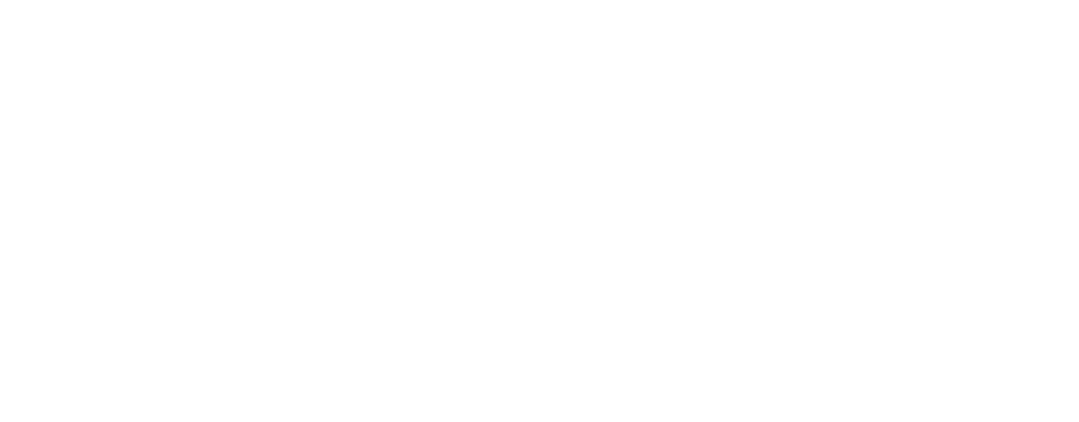
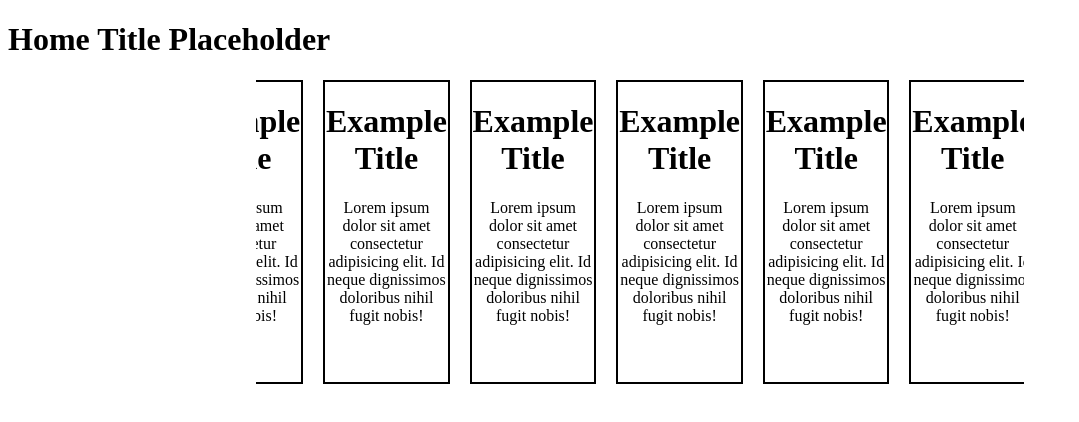
Before and after one commit to Moh-Zaman/IndieTasker, a React (Vite) app: page / in a window 1280 px wide. Shown: the top 422 px of the page, without its empty margins (0-1079 px from the left). Built offline with nearby package versions, Linux system fonts and the light colour scheme.

Commit message:
Added a basic Carousel for freelancer cards. Added a pages folder with a Home and About page

```diff
--- a/src/App.jsx
+++ b/src/App.jsx
@@ -1,7 +1,9 @@
-import './App.css'
+import Home from "./pages/Home/Home";
+
+import "./App.css";
 
 function App() {
-  return
+    return <Home />;
 }
 
-export default App
+export default App;
--- /dev/null
+++ b/src/components/Carousel/Carousel.css
@@ -0,0 +1,25 @@
+.carousel-container {
+    cursor: grab;
+    overflow: hidden;
+    margin: auto;
+    width: 60vw;
+}
+
+.horizontal-carousel {
+    display: flex;
+    width: 100vw;
+    gap: 20px;
+}
+
+.vertical-carousel {
+    display: block;
+    height: 40vh;
+}
+
+.example-card {
+    text-align: center;
+    border: 2px solid black;
+    width: 250px;
+    height: 300px;
+    margin-bottom: 20px;
+}
--- /dev/null
+++ b/src/components/Carousel/Carousel.jsx
@@ -0,0 +1,56 @@
+import { motion } from "framer-motion";
+
+import "./Carousel.css";
+
+function Carousel() {
+    return (
+        <motion.div className="carousel-container">
+            <motion.div drag="x" dragConstraints={{ right: 0, left: -1000 }} initial={{ x: -500 }} className="horizontal-carousel">
+                <motion.div drag="y" dragConstraints={{ bottom: 0, top: -600 }} className="vertical-carousel">
+                    <div className="example-card">
+                        <h1>Example Title</h1>
+                        <p>Lorem ipsum dolor sit amet consectetur adipisicing elit. Id neque dignissimos doloribus nihil fugit nobis!</p>
+                    </div>
+                    <div className="example-card">
+                        <h1>Example Title</h1>
+                        <p>Lorem ipsum dolor sit amet consectetur adipisicing elit. Id neque dignissimos doloribus nihil fugit nobis!</p>
+                    </div>
+                    <div className="example-card">
+                        <h1>Example Title</h1>
+                        <p>Lorem ipsum dolor sit amet consectetur adipisicing elit. Id neque dignissimos doloribus nihil fugit nobis!</p>
+                    </div>
+                </motion.div>
+                <div className="example-card">
+                    <h1>Example Title</h1>
+                    <p>Lorem ipsum dolor sit amet consectetur adipisicing elit. Id neque dignissimos doloribus nihil fugit nobis!</p>
+                </div>
+                <div className="example-card">
+                    <h1>Example Title</h1>
+                    <p>Lorem ipsum dolor sit amet consectetur adipisicing elit. Id neque dignissimos doloribus nihil fugit nobis!</p>
+                </div>
+                <div className="example-card">
+                    <h1>Example Title</h1>
+                    <p>Lorem ipsum dolor sit amet consectetur adipisicing elit. Id neque dignissimos doloribus nihil fugit nobis!</p>
+                </div>
+                <div className="example-card">
+                    <h1>Example Title</h1>
+                    <p>Lorem ipsum dolor sit amet consectetur adipisicing elit. Id neque dignissimos doloribus nihil fugit nobis!</p>
+                </div>
+                <div className="example-card">
+                    <h1>Example Title</h1>
+                    <p>Lorem ipsum dolor sit amet consectetur adipisicing elit. Id neque dignissimos doloribus nihil fugit nobis!</p>
+                </div>
+                <div className="example-card">
+                    <h1>Example Title</h1>
+                    <p>Lorem ipsum dolor sit amet consectetur adipisicing elit. Id neque dignissimos doloribus nihil fugit nobis!</p>
+                </div>
+                <div className="example-card">
+                    <h1>Example Title</h1>
+                    <p>Lorem ipsum dolor sit amet consectetur adipisicing elit. Id neque dignissimos doloribus nihil fugit nobis!</p>
+                </div>
+            </motion.div>
+        </motion.div>
+    );
+}
+
+export default Carousel;
--- /dev/null
+++ b/src/pages/Home/Home.jsx
@@ -0,0 +1,14 @@
+import Carousel from "../../components/Carousel/Carousel";
+
+import "./Home.css";
+
+function Home() {
+    return (
+        <div className="home-page">
+            <h1>Home Title Placeholder</h1>
+            <Carousel />
+        </div>
+    );
+}
+
+export default Home;
```
Also changed, not shown: src/pages/About/About.css (added), src/pages/About/About.jsx (added), src/pages/Home/Home.css (added).
